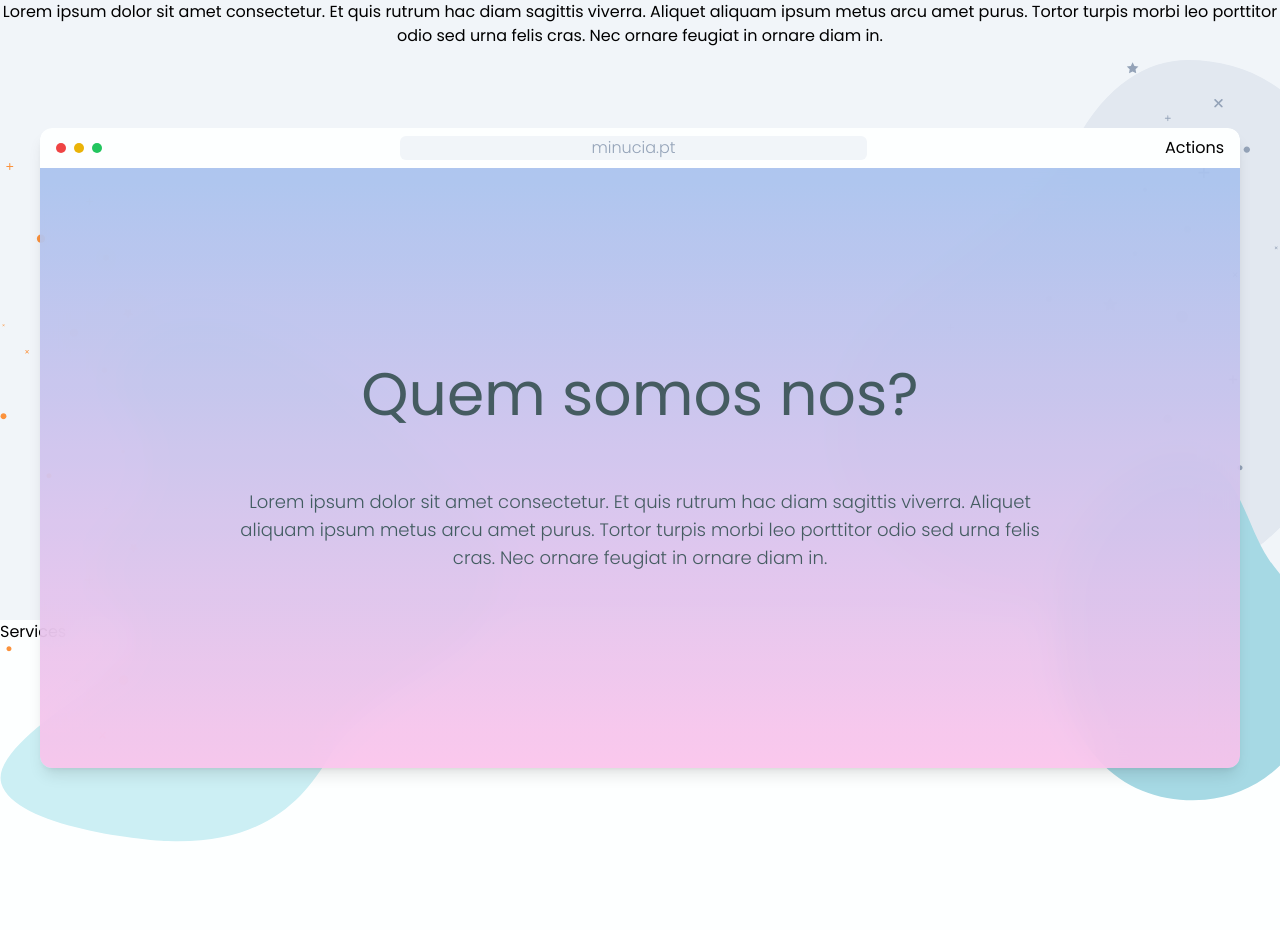
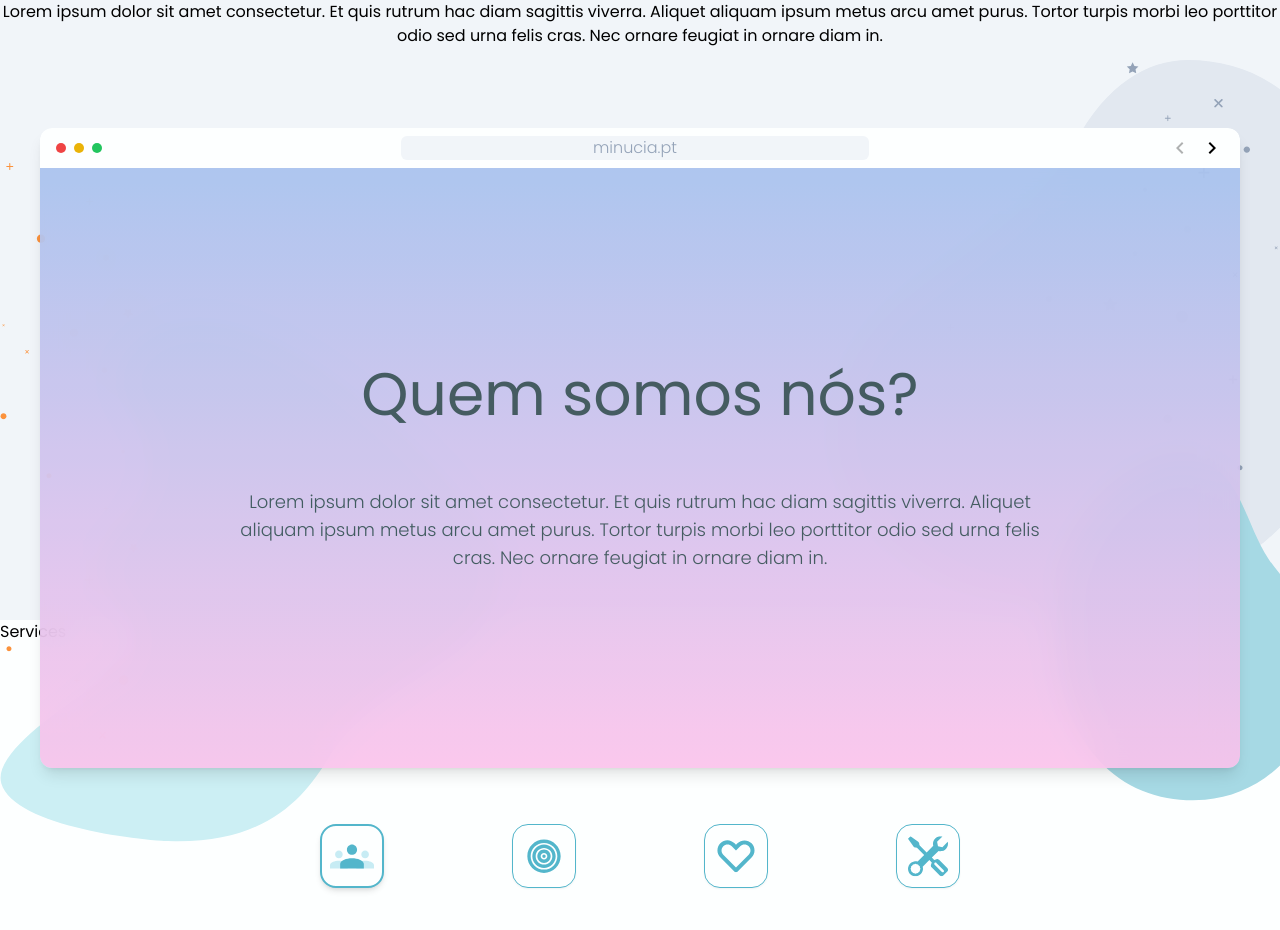
Before and after one commit to JonathanPereira1993/minucia_website, a React (Vite) app: page / in a window 1280 px wide. Shown: the part 1080-2010 px from the top of the page. Built offline with nearby package versions, Linux system fonts and the light colour scheme.

Commit message:
feat: Almost finished the WindowDisplay component

```diff
--- a/src/components/WindowDisplay.jsx
+++ b/src/components/WindowDisplay.jsx
@@ -1,5 +1,52 @@
+import { AnimatePresence, motion } from "framer-motion";
+import { aboutItems } from "../constants";
+import WindowDisplayItem from "./WindowDisplayItem";
+
+// Icons
+import AboutUs from "../assets/CustomIcons/AboutUs.svg";
+import MissionValues from "../assets/CustomIcons/MissionValues.svg";
+import Tools from "../assets/CustomIcons/Tools.svg";
+import Values from "../assets/CustomIcons/Values.svg";
+
+import { MdKeyboardArrowLeft, MdKeyboardArrowRight } from "react-icons/md";
+
+import { useState } from "react";
+
 const WindowDisplay = () => {
+  const [selectedItem, setSelectedItem] = useState(0);
+
+  let slideAnimation = {
+    hidden: {
+      opacity: 0,
+    },
+    visible: {
+      opacity: 1,
+      transition: {
+        duration: 2,
+        type: "spring",
+      },
+    },
+    exit: {
+      opacity: 0,
+    },
+  };
+
+  const leftClickHandler = () => {
+    if (selectedItem > 0) {
+      setSelectedItem((prev) => prev - 1);
+    }
+  };
+
+  const rightClickHandler = () => {
+    if (selectedItem < aboutItems.length - 1) {
+      setSelectedItem((prev) => prev + 1);
+    }
+  };
+
+  console.log(selectedItem);
+
   return (
+    <div>
       <div className="z-10 relative max-w-[1200px] overflow-hidden rounded-xl shadow-lg mx-auto">
         <div className="h-[40px] rounded-t-xl bg-white flex justify-between items-center px-4">
           <div className="flex items-center gap-2">
@@ -10,16 +57,92 @@ const WindowDisplay = () => {
           <div className="bg-lightBlue text-[#94A3B8] font-light w-[40%] text-center rounded-md">
             minucia.pt
           </div>
-        <div>Actions</div>
+          <div className="flex gap-2">
+            <button
+              className={`${
+                selectedItem <= 0
+                  ? "pointer-events-none opacity-30"
+                  : "opacity-100 pointer-events-auto"
+              } hover:scale-125 duration-200 active:scale-105`}
+              onClick={() => leftClickHandler()}
+            >
+              <MdKeyboardArrowLeft className="text-2xl" />
+            </button>
+            <button
+              className={`${
+                selectedItem >= aboutItems.length - 1
+                  ? "pointer-events-none opacity-30"
+                  : "opacity-100 pointer-events-auto"
+              } hover:scale-125 duration-200 active:scale-105`}
+              onClick={() => rightClickHandler()}
+            >
+              <MdKeyboardArrowRight className="text-2xl" />
+            </button>
           </div>
-      <div className="h-[600px] flex items-center justify-center flex-col bg-gradient-to-t from-[#fbc2eb] to-[#a6c1ee] opacity-90 backdrop-blur-[19px]">
-        <h2 className="text-secondary text-6xl">Quem somos nos?</h2>
-        <p className="text-center max-w-[70%] mt-16 text-secondary text-lg font-light">
-          Lorem ipsum dolor sit amet consectetur. Et quis rutrum hac diam
-          sagittis viverra. Aliquet aliquam ipsum metus arcu amet purus. Tortor
-          turpis morbi leo porttitor odio sed urna felis cras. Nec ornare
-          feugiat in ornare diam in.
-        </p>
+        </div>
+        <div className="h-[600px] relative flex items-center justify-center bg-gradient-to-t from-[#fbc2eb] to-[#a6c1ee] opacity-90 backdrop-blur-[19px]">
+          <AnimatePresence node="wait">
+            {aboutItems.map((item, index) =>
+              index === selectedItem ? (
+                <motion.div
+                  key={item.title}
+                  variants={slideAnimation}
+                  initial="hidden"
+                  animate="visible"
+                  exit="exit"
+                  className="absolute w-full text-center flex justify-center flex-1"
+                >
+                  <WindowDisplayItem
+                    title={item.title}
+                    description={item.description}
+                  />
+                </motion.div>
+              ) : null
+            )}
+          </AnimatePresence>
+        </div>
+      </div>
+      <div className="absolute left-1/2 -translate-x-1/2 w-[50%] flex items-center justify-between -bottom-10">
+        <button
+          onClick={() => setSelectedItem(0)}
+          className={`${
+            selectedItem === 0
+              ? "border-2 border-accent shadow-md"
+              : "border shadow-sm"
+          } rounded-2xl duration-50 hover:border-2 border-primary hover:border-accent flex items-center justify-center bg-white w-[64px] h-[64px]`}
+        >
+          <img src={AboutUs} alt="About us button" />
+        </button>
+        <button
+          onClick={() => setSelectedItem(1)}
+          className={`${
+            selectedItem === 1
+              ? "border-2 border-accent shadow-md"
+              : "border shadow-sm"
+          } rounded-2xl duration-50 hover:border-2 border-primary hover:border-accent flex items-center justify-center bg-white w-[64px] h-[64px]`}
+        >
+          <img src={MissionValues} alt="About us button" />
+        </button>
+        <button
+          onClick={() => setSelectedItem(2)}
+          className={`${
+            selectedItem === 2
+              ? "border-2 border-accent shadow-md"
+              : "border shadow-sm"
+          } rounded-2xl duration-50 hover:border-2 border-primary hover:border-accent flex items-center justify-center bg-white w-[64px] h-[64px]`}
+        >
+          <img src={Values} alt="About us button" />
+        </button>
+        <button
+          onClick={() => setSelectedItem(3)}
+          className={`${
+            selectedItem === 3
+              ? "border-2 border-accent shadow-md"
+              : "border shadow-sm"
+          } rounded-2xl duration-50 hover:border-2 border-primary hover:border-accent flex items-center justify-center bg-white w-[64px] h-[64px]`}
+        >
+          <img src={Tools} alt="About us button" />
+        </button>
       </div>
     </div>
   );
--- /dev/null
+++ b/src/components/WindowDisplayItem.jsx
@@ -0,0 +1,16 @@
+const WindowDisplayItem = ({ title, description, className }) => {
+  return (
+    <div
+      className={`${
+        className != undefined && className
+      } items-center justify-center flex-col`}
+    >
+      <h2 className="text-secondary text-6xl">{title}</h2>
+      <p className="text-center mx-auto max-w-[70%] mt-16 text-secondary text-lg font-light">
+        {description}
+      </p>
+    </div>
+  );
+};
+
+export default WindowDisplayItem;
--- a/src/constants/index.js
+++ b/src/constants/index.js
@@ -20,3 +20,31 @@ export const navLinks = [
     label: "FAQ's",
   },
 ];
+
+// About minucia data
+export const aboutItems = [
+  {
+    id: 0,
+    title: "Quem somos nós?",
+    description:
+      "Lorem ipsum dolor sit amet consectetur. Et quis rutrum hac diam sagittis viverra. Aliquet aliquam ipsum metus arcu amet purus. Tortor turpis morbi leo porttitor odio sed urna felis cras. Nec ornare feugiat in ornare diam in.",
+  },
+  {
+    id: 1,
+    title: "Teste 2",
+    description:
+      "Lorem ipsum dolor sit amet consectetur. Et quis rutrum hac diam sagittis viverra. Aliquet aliquam ipsum metus arcu amet purus. Tortor turpis morbi leo porttitor odio sed urna felis cras. Nec ornare feugiat in ornare diam in.",
+  },
+  {
+    id: 2,
+    title: "Teste 3",
+    description:
+      "Lorem ipsum dolor sit amet consectetur. Et quis rutrum hac diam sagittis viverra. Aliquet aliquam ipsum metus arcu amet purus. Tortor turpis morbi leo porttitor odio sed urna felis cras. Nec ornare feugiat in ornare diam in.",
+  },
+  {
+    id: 3,
+    title: "Teste 4",
+    description:
+      "Lorem ipsum dolor sit amet consectetur. Et quis rutrum hac diam sagittis viverra. Aliquet aliquam ipsum metus arcu amet purus. Tortor turpis morbi leo porttitor odio sed urna felis cras. Nec ornare feugiat in ornare diam in.",
+  },
+];
```
Also changed, not shown: src/assets/CustomIcons/Tools.svg (added). Lines whose indentation alone changed are shown as unchanged.
